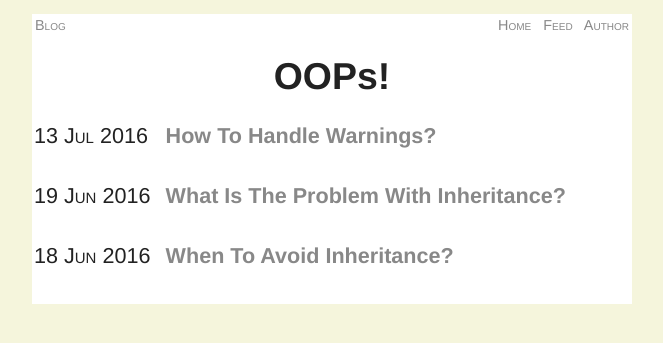
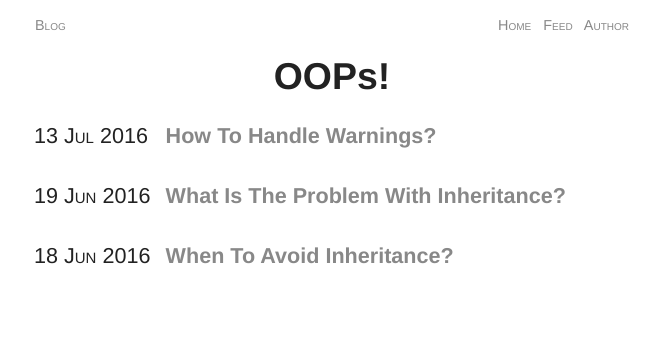
Before and after one commit to woj-tek/petozoltan.github.io, a Jekyll site: the page built from index.html, in a window 1280 px wide. Shown: the top 343 px of the page, without its empty margins (308-971 px from the left). Built offline with Jekyll 4.4.1, drawn with Linux system fonts in a browser that asks for light colours.

Commit message:
Update main.css

```diff
--- a/css/main.css
+++ b/css/main.css
@@ -1,6 +1,6 @@
 body {
 	font-size: 90%;
-	background: beige;
+	-background: beige;
 }
 .index_title {
 	text-align: center;
@@ -17,7 +17,7 @@ body {
 	-box-shadow: 6px 6px 3px #888888;
 
 	padding: 0;
-	background: white;
+	-background: white;
 
     font-family:'Helvetica', 'Arial', 'Sans-Serif';
     color: #222;
```
